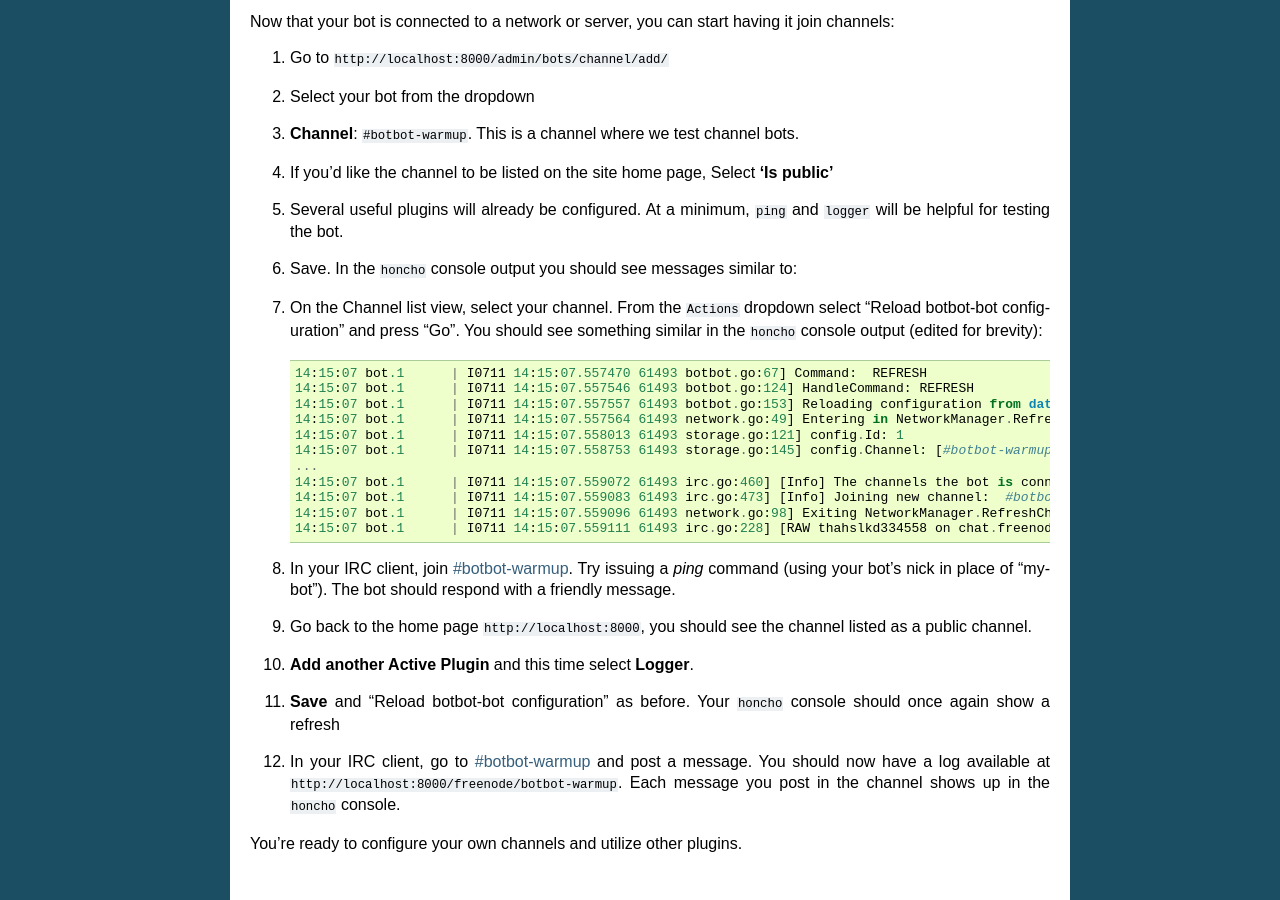
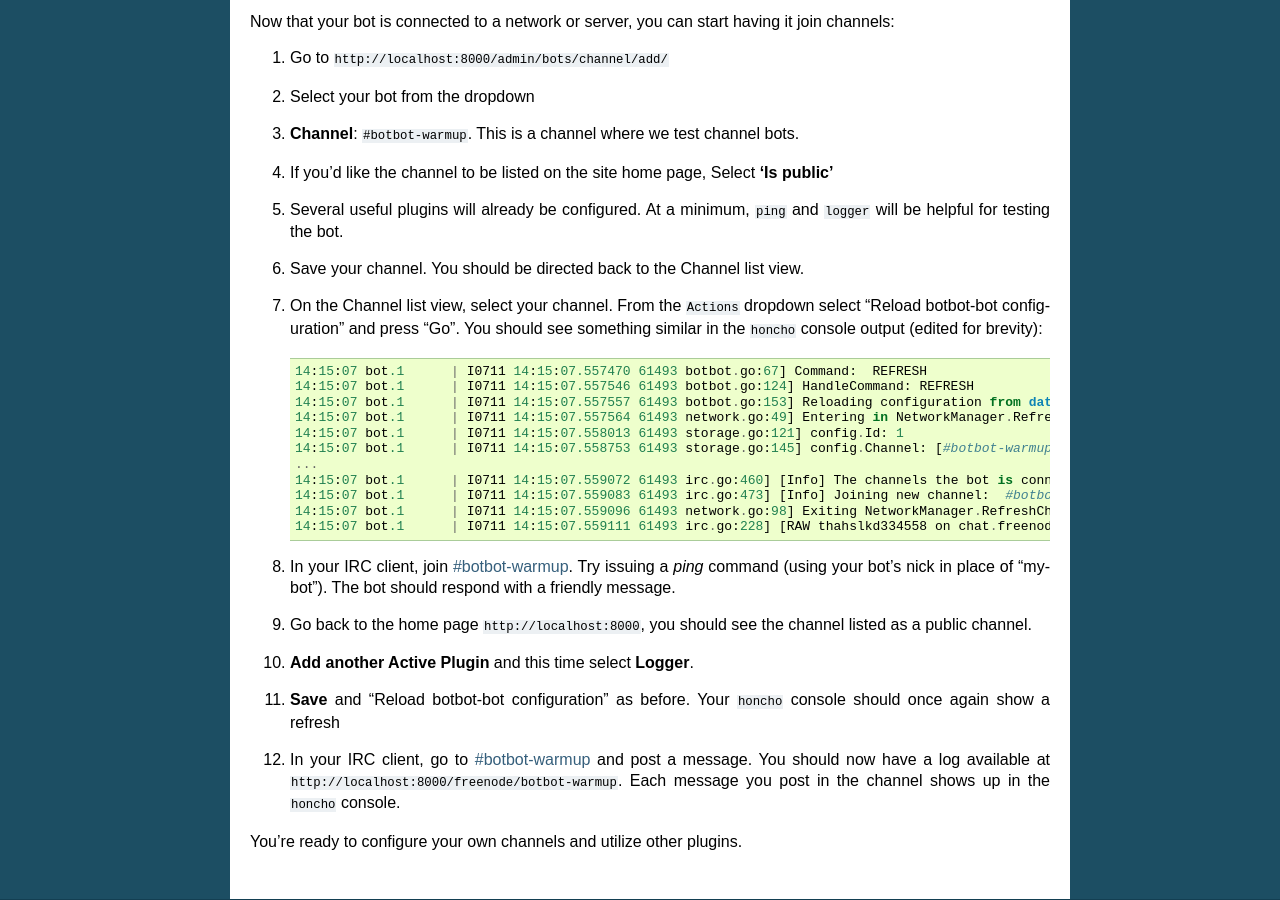
Before and after one commit to BotBotMe/botbot-web, a Sphinx documentation site: the page built from docs/getting_started.rst, in a window 1280 px wide and 900 px high, scrolled down 830 px. Built offline with Sphinx 7.4.7, drawn with Linux system fonts in a browser that asks for light colours.

Commit message:
Minor adjustment to add channel step

```diff
--- a/docs/getting_started.rst
+++ b/docs/getting_started.rst
@@ -45,7 +45,7 @@ Now that your bot is connected to a network or server, you can start having it j
 3. **Channel**: ``#botbot-warmup``. This is a channel where we test channel bots.
 4. If you'd like the channel to be listed on the site home page, Select **'Is public'**
 5. Several useful plugins will already be configured. At a minimum, ``ping`` and ``logger`` will be helpful for testing the bot.
-6. Save. In the ``honcho`` console output you should see messages similar to::
+6. Save your channel. You should be directed back to the Channel list view.
 7. On the Channel list view, select your channel. From the ``Actions`` dropdown select "Reload botbot-bot configuration" and press "Go". You should see something similar in the ``honcho`` console output (edited for brevity)::
 
     14:15:07 bot.1      | I0711 14:15:07.557470 61493 botbot.go:67] Command:  REFRESH
```
